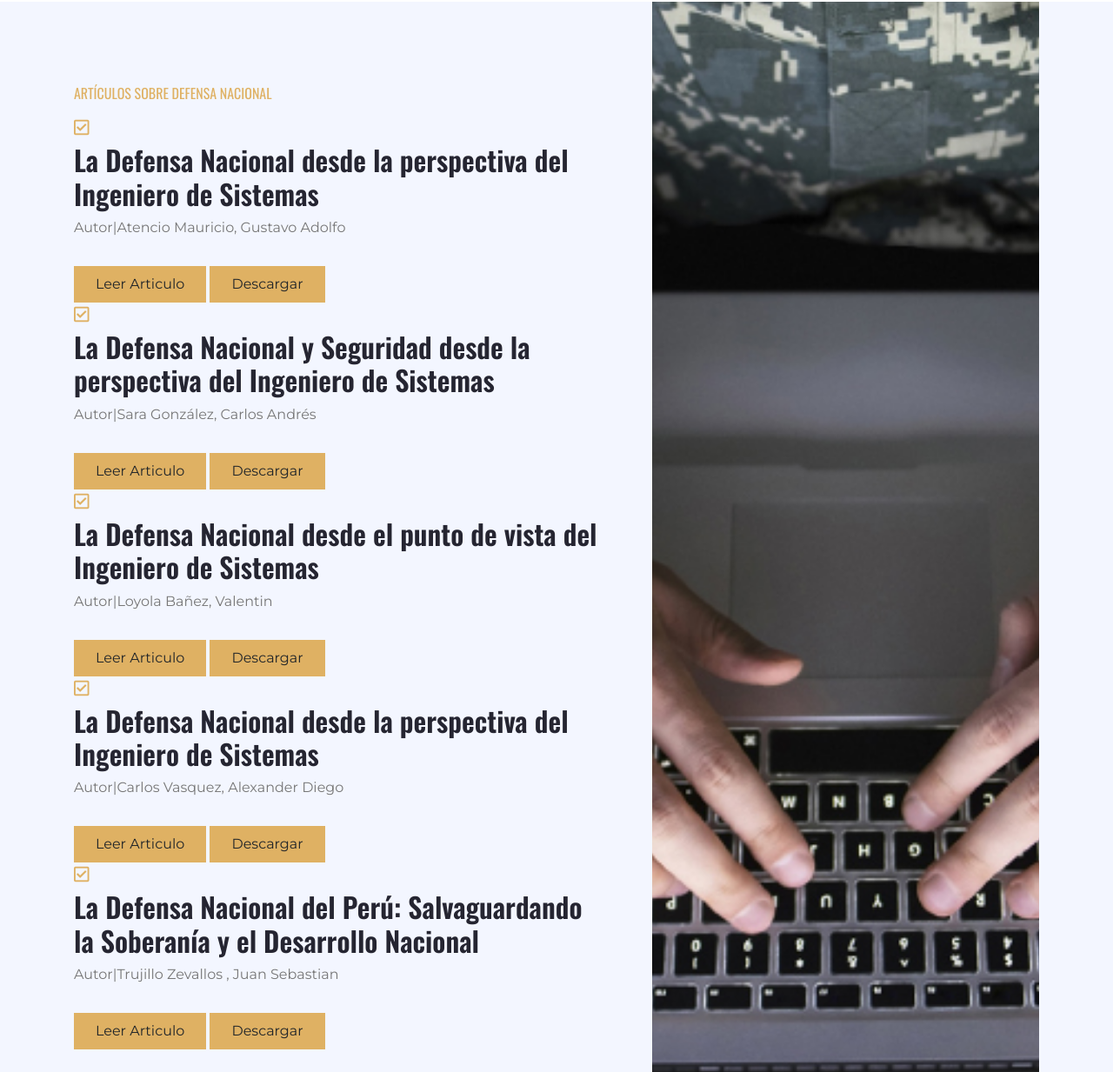
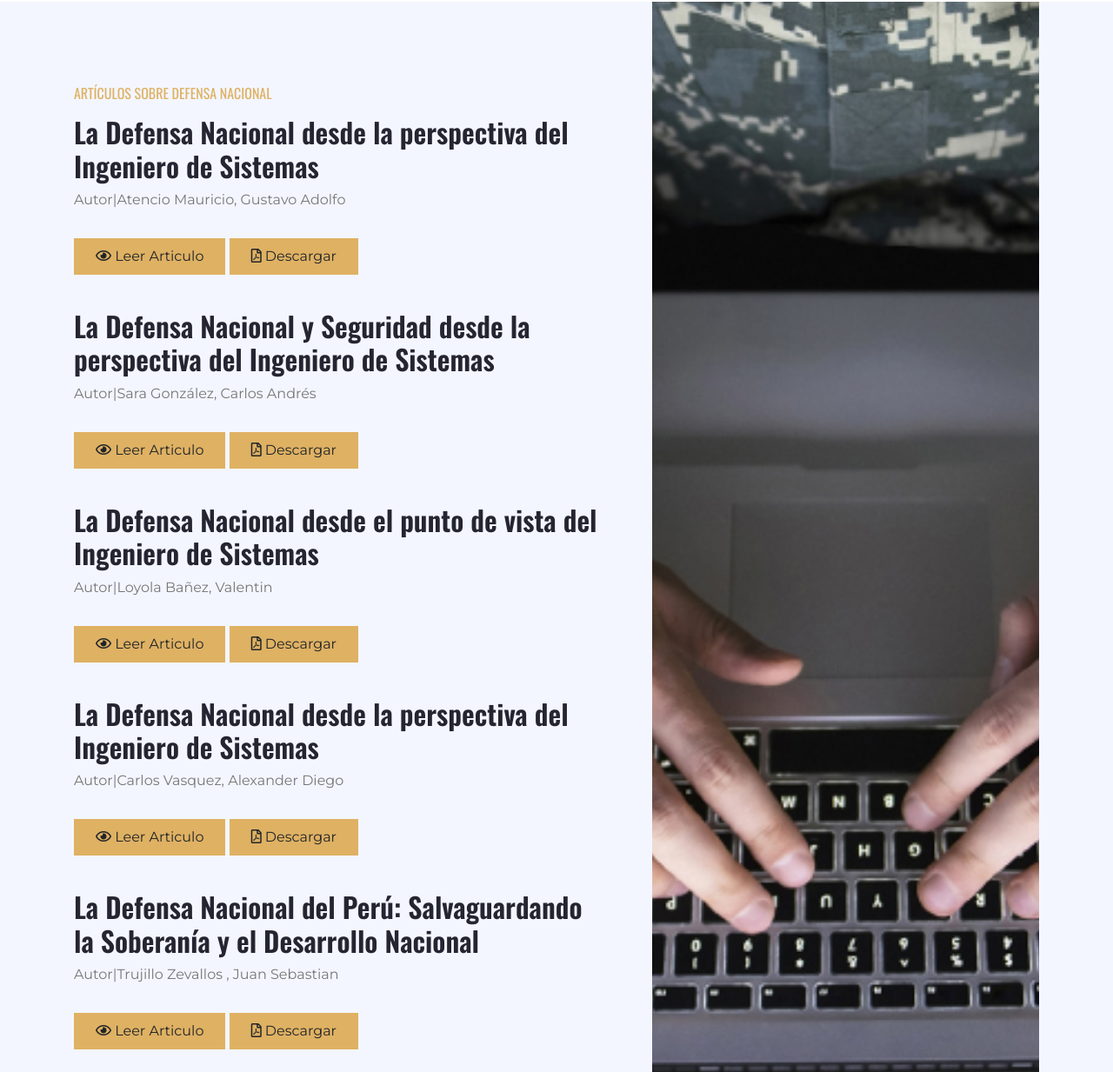
Before and after one commit to gustavoam-asdf/nacional-defense, a website: page public/education.html in a window 1280 px wide. Shown: the part 1102-2335 px from the top of the page at 87% size. Drawn offline with nearby package versions, Linux system fonts and the light colour scheme.

Commit message:
fix data

```diff
--- a/public/education.html
+++ b/public/education.html
@@ -34,6 +34,10 @@
 			width: 100%;
 			height: 300px;
 			border: 1px solid #ccc;
+		}
+
+		.personal-articles li+li {
+			margin-top: 40px;
 		}
 	</style>
 	<!--end of style for hide section-->
@@ -187,9 +191,9 @@
 			<div class="row">
 				<div class="col-lg-7 mt-5 py-5 pr-lg-5">
 					<h6 class="text-primary font-weight-normal text-uppercase mb-3">Artículos sobre Defensa Nacional</h6>
-					<ul class="list-inline">
+					<ul class="personal-articles list-inline">
 						<li>
-							<h5><i class="far fa-check-square text-primary mr-3"></i>
+							<h5>
 								<h2 onmouseover="showSection('section1')" onmouseout="hideSection('section1')">La Defensa Nacional desde
 									la
 									perspectiva del Ingeniero de
@@ -202,15 +206,16 @@
 									optimización de recursos y decisiones informadas. La colaboración multidisciplinaria asegura
 									soluciones integrales y éticas ante desafíos técnicos y éticos en la protección del país.</p>
 								<p>Autor|Atencio Mauricio, Gustavo Adolfo</p>
-								<a class="btn btn-primary mt-3 py-2 px-4" onclick="toggleIframe(1)">Leer Articulo</a>
+								<a class="btn btn-primary mt-3 py-2 px-4" onclick="toggleIframe(1)">
+									<i class="far fa-eye"></i> Leer Articulo</a>
 								<iframe class="iframe-section" id="iframe1" src="books/DnpS (4).pdf" frameborder="0"
 									style="width: 100%; height: 600px;"></iframe>
-								<a class="btn btn-primary mt-3 py-2 px-4" href="books/DnpS (4).pdf" target="_blank"
-									download>Descargar</a>
+								<a class="btn btn-primary mt-3 py-2 px-4" href="books/DnpS (4).pdf" target="_blank" download> <i
+										class="far fa-file-pdf"></i> Descargar</a>
 							</h5>
 						</li>
 						<li>
-							<h5><i class="far fa-check-square text-primary mr-3"></i>
+							<h5>
 								<h2 onmouseover="showSection('section2')" onmouseout="hideSection('section2')">La Defensa Nacional y
 									Seguridad desde la perspectiva del
 									Ingeniero de Sistemas</h2>
@@ -221,15 +226,16 @@
 									perspectiva de ingeniería continúe evolucionando con avances en automatización, inteligencia
 									artificial y ciberseguridad para apoyar al país en situaciones desafiantes.</p>
 								<p>Autor|Sara González, Carlos Andrés</p>
-								<a class="btn btn-primary mt-3 py-2 px-4" onclick="toggleIframe(2)">Leer Articulo</a>
+								<a class="btn btn-primary mt-3 py-2 px-4" onclick="toggleIframe(2)"><i class="far fa-eye"></i> Leer
+									Articulo</a>
 								<iframe class="iframe-section" id="iframe2" src="books/DnpS (1).pdf" frameborder="0"
 									style="width: 100%; height: 600px;"></iframe>
-								<a class="btn btn-primary mt-3 py-2 px-4" href="books/DnpS (1).pdf" target="_blank"
-									download>Descargar</a>
+								<a class="btn btn-primary mt-3 py-2 px-4" href="books/DnpS (1).pdf" target="_blank" download> <i
+										class="far fa-file-pdf"></i> Descargar</a>
 							</h5>
 						</li>
 						<li>
-							<h5><i class="far fa-check-square text-primary mr-3"></i>
+							<h5>
 								<h2 onmouseover="showSection('section3')" onmouseout="hideSection('section3')">La Defensa Nacional desde
 									el punto de vista del Ingeniero de
 									Sistemas</h2>
@@ -242,15 +248,16 @@
 									implementación de sistemas de vigilancia tecnológica y la formación y capacitación de los cuerpos de
 									seguridad y defensa.</p>
 								<p>Autor|Loyola Bañez, Valentin</p>
-								<a class="btn btn-primary mt-3 py-2 px-4" onclick="toggleIframe(3)">Leer Articulo</a>
+								<a class="btn btn-primary mt-3 py-2 px-4" onclick="toggleIframe(3)"><i class="far fa-eye"></i> Leer
+									Articulo</a>
 								<iframe class="iframe-section" id="iframe3" src="books/DnpS (5).pdf" frameborder="0"
 									style="width: 100%; height: 600px;"></iframe>
-								<a class="btn btn-primary mt-3 py-2 px-4" href="books/DnpS (5).pdf" target="_blank"
-									download>Descargar</a>
+								<a class="btn btn-primary mt-3 py-2 px-4" href="books/DnpS (5).pdf" target="_blank" download> <i
+										class="far fa-file-pdf"></i> Descargar</a>
 							</h5>
 						</li>
 						<li>
-							<h5><i class="far fa-check-square text-primary mr-3"></i>
+							<h5>
 								<h2 onmouseover="showSection('section4')" onmouseout="hideSection('section4')">La Defensa Nacional desde
 									la perspectiva del Ingeniero de
 									Sistemas</h2>
@@ -260,15 +267,16 @@
 									científicos, personal militar y líderes políticos para enfrentar desafíos complejos y tomar decisiones
 									informadas, considerando necesidades éticas y legales.</p>
 								<p>Autor|Carlos Vasquez, Alexander Diego</p>
-								<a class="btn btn-primary mt-3 py-2 px-4" onclick="toggleIframe(4)">Leer Articulo</a>
+								<a class="btn btn-primary mt-3 py-2 px-4" onclick="toggleIframe(4)"><i class="far fa-eye"></i> Leer
+									Articulo</a>
 								<iframe class="iframe-section" id="iframe4" src="books/DnpS (2).pdf" frameborder="0"
 									style="width: 100%; height: 600px;"></iframe>
-								<a class="btn btn-primary mt-3 py-2 px-4" href="books/DnpS (2).pdf" target="_blank"
-									download>Descargar</a>
+								<a class="btn btn-primary mt-3 py-2 px-4" href="books/DnpS (2).pdf" target="_blank" download> <i
+										class="far fa-file-pdf"></i> Descargar</a>
 							</h5>
 						</li>
 						<li>
-							<h5><i class="far fa-check-square text-primary mr-3"></i>
+							<h5>
 								<h2 onmouseover="showSection('section5')" onmouseout="hideSection('section5')">La Defensa Nacional del
 									Perú: Salvaguardando la Soberanía y el Desarrollo Nacional</h2>
 								<p class="hidden-section" id="section5">El estudio destaca la importancia de la defensa nacional del
@@ -279,17 +287,19 @@
 									efectiva y responsable.
 								</p>
 								<p>Autor|Trujillo Zevallos , Juan Sebastian</p>
-								<a class="btn btn-primary mt-3 py-2 px-4" onclick="toggleIframe(5)">Leer Articulo</a>
+								<a class="btn btn-primary mt-3 py-2 px-4" onclick="toggleIframe(5)"><i class="far fa-eye"></i> Leer
+									Articulo</a>
 								<iframe class="iframe-section" id="iframe5" src="books/DnpS (3).pdf" frameborder="0"
 									style="width: 100%; height: 600px;"></iframe>
-								<a class="btn btn-primary mt-3 py-2 px-4" href="books/DnpS (3).pdf" target="_blank"
-									download>Descargar</a>
+								<a class="btn btn-primary mt-3 py-2 px-4" href="books/DnpS (3).pdf" target="_blank" download> <i
+										class="far fa-file-pdf"></i> Descargar</a>
 							</h5>
 						</li>
 					</ul>
 					<a href="https://www.facebook.com/mineduperu/videos/conocemos-m%C3%A1s-sobre-la-defensa-nacional-en-educaci%C3%B3n/596696597979757/"
-						target="_blank" class="btn btn-primary mt-3 py-2 px-4">View
-						More</a>
+						target="_blank" class="btn btn-primary mt-3 py-2 px-4">
+						<i class="fas fa-external-link-alt"></i> Conoce más
+					</a>
 				</div>
 				<div class="col-lg-5">
 					<div class="d-flex flex-column align-items-center justify-content-center h-100 overflow-hidden">
@@ -329,7 +339,7 @@
 								defensa</p>
 							<a class="btn btn-primary mt-3 py-2 px-4"
 								href="https://portal.regioncajamarca.gob.pe/sites/default/files/documentos/documentos/CONVENIO%20MARCO%20COOPERACI%C3%93N%20INTERINSTITUCIONAL%20ENTRE%20EL%20GRC%20Y%20EJ%C3%89RCITO%20DEL%20PER%C3%9A%20PARA%20FUNCIONAMIENTO%20DE%20LA%20INSTITUCION%20EDUCATIVA%20P%C3%9ABLICA%20GRAL%20DIV%20RAFAEL%20HOYOS%20RUBIO.PDF"
-								target="_blank" download>Descargar</a>
+								target="_blank" download> <i class="far fa-file-pdf"></i> Descargar</a>
 						</div>
 						<div class="d-flex flex-column">
 							<div class="d-flex align-items-center mb-3">
@@ -344,7 +354,7 @@
 								innovación en tecnologías relacionadas con la seguridad del país</p>
 							<a class="btn btn-primary mt-3 py-2 px-4"
 								href="https://www.bcn.cl/obtienearchivo?id=repositorio/10221/32416/2/Informe_BCN_Industria_de_Defensa_Politicas_de_Fomento_para_la_Investigacion_y_Desarrollo.pdf"
-								target="_blank" download>Descargar</a>
+								target="_blank" download> <i class="far fa-file-pdf"></i> Descargar</a>
 						</div>
 						<div class="d-flex flex-column">
 							<div class="d-flex align-items-center mb-3">
@@ -360,7 +370,7 @@
 								territorio.
 							</p>
 							<a class="btn btn-primary mt-3 py-2 px-4" href="https://dialnet.unirioja.es/descarga/articulo/7909870.pdf"
-								target="_blank" download>Descargar</a>
+								target="_blank" download> <i class="far fa-file-pdf"></i> Descargar</a>
 						</div>
 						<div class="d-flex flex-column">
 							<div class="d-flex align-items-center mb-3">
@@ -375,7 +385,7 @@
 								defensa del país y la promoción de valores patrióticos. </p>
 							<a class="btn btn-primary mt-3 py-2 px-4"
 								href="https://www2.congreso.gob.pe/sicr/cendocbib/con4_uibd.nsf/303113E5BD816C37052579D40076D556/$FILE/28478.pdf"
-								target="_blank" download>Descargar</a>
+								target="_blank" download> <i class="far fa-file-pdf"></i> Descargar</a>
 						</div>
 					</div>
 				</div>
```
Also changed, not shown: public/inteligencia-militar.html (+2 -3 lines).
